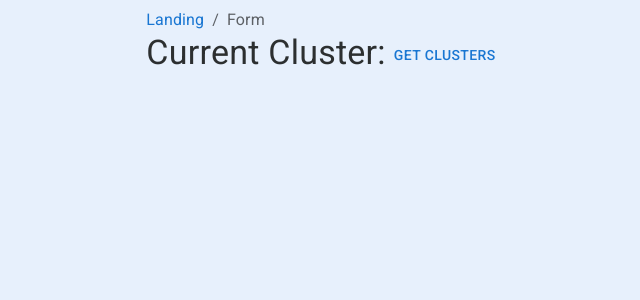
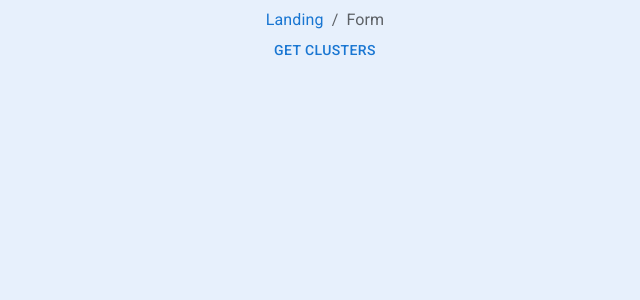
Before and after one commit to oslabs-beta/InKubator, a React app: page /form in a window 1280 px wide. Shown: the top 300 px of the page, without its empty margins (315-955 px from the left). Built offline with nearby package versions, Linux system fonts and the light colour scheme.

Commit message:
frontend styling WIP

```diff
--- a/client/App.jsx
+++ b/client/App.jsx
@@ -2,6 +2,8 @@ import React, { useState } from 'react';
 import LandingPage from './components/LandingPage';
 import CloudSetup from './components/CloudSetup';
 import MinikubeSetup from './components/MinikubeSetup';
+import Form from './components/Form';
+
 
 import HomePage from './pages/HomePage';
 import FormPage from './pages/FormPage';
@@ -21,6 +23,10 @@ const App = () => {
     </Routes>
     </>
   );
+
+  // return (
+  //   <Form />
+  // )
 };
 
 export default App;
--- a/client/components/CloudForm.jsx
+++ b/client/components/CloudForm.jsx
@@ -1,6 +1,6 @@
 import React, { useState, useEffect } from "react";
-import { Box, Grid, Button, IconButton, InputAdornment, TextField, Typography } from '@mui/material';
-import { Element, Link, animateScroll as scroll } from 'react-scroll';
+import { Box, Grid, Button, IconButton, Fab, Typography } from '@mui/material';
+import { Link, animateScroll as scroll } from 'react-scroll';
 import Clusters from './Clusters'
 import Form from './Form';
 
@@ -42,11 +42,7 @@ const CloudForm = () => {
 
   return (
     <>
-    <div id="cluster">
-      <Typography variant="h4" component="h4">
-        Current Cluster:{clusterName}
-        <Button onClick={handleGetClusters}> Get Clusters </Button>
-      </Typography>
+    <Box id="cluster">
 
       <Clusters
         clusters={clusters}
@@ -54,19 +50,31 @@ const CloudForm = () => {
         setClusterName={setClusterName}
         setLocation={setLocation}
         setStatus={setStatus}
+        handleGetClusters={handleGetClusters}
+
       />
 
       {clusterName ? (
-        <Button onClick={handleGetCredentials}>
-          Proceed with {clusterName} <Typography> Status: {status} </Typography>
-          <Link
-            to="form">
-          </Link>
-        </Button>
+        <div >
+          <Typography variant="h6" component="h6" style={{justifyContent: 'center'}}>
+            Current Cluster: {clusterName}
+          </Typography>
+          <Typography>
+            Status: {status.toLowerCase()}
+          </Typography>
+
+          <Button onClick={handleGetCredentials} size="large">
+          <Typography> <Fab variant="extended"> Proceed </Fab>   </Typography>
+            <Link
+              to="form">
+            </Link>
+          </Button>
+           </div>
+
       ) : null}
 
-    </div>
       {getCreds ? (<Form/>) : null}
+    </Box>
     </>
   )
 }
--- a/client/components/Clusters.jsx
+++ b/client/components/Clusters.jsx
@@ -1,14 +1,10 @@
 import React, { useState, useEffect } from "react";
-import { Box, Grid, Button, Paper, Typography } from '@mui/material';
+import { Box, Grid, Button, Paper, Typography, Fab } from '@mui/material';
+import RefreshIcon from '@mui/icons-material/Refresh';
 
 
 const Clusters = (props) => {
-    const [showMore, setShowMore] = useState(false);
-
-    const fullResArr = [];
-    const partialResArr = [];
-    let fullArr = [];
-    let partialArr = [];
+    const [showMore, setShowMore] = useState(false), fullResArr = [], partialResArr = [], [spin, setSpin] = useState(false)
 
     const handleShowMore = async (e) => {
         setShowMore(!showMore)
@@ -18,13 +14,22 @@ const Clusters = (props) => {
         props.setClusterName(e.target.id)
     }
 
+    const handleSpin = (e) => {
+        setSpin(true)
+
+        setTimeout(() => {
+            setSpin(false)
+        }, 1000);
+    }
+
     let showMoreButton = <Button onClick={handleShowMore}> Show more </Button>
     let showLessButton = <Button onClick={handleShowMore}> Show less </Button>
 
     if (props.clusters) {
         props.clusters.forEach((prop, idx) => {
+            const fullArr = [], partialArr = [];
             let button;
-            console.log('PROP', prop, idx)
+
             for (let keys in prop) {
                 if (keys === 'NAME') {
                     partialArr.push(<Typography xs={10} m={1}> {keys} : {prop[keys]} </Typography>)
@@ -40,11 +45,8 @@ const Clusters = (props) => {
                 }
                 fullArr.push(<Typography xs={10} m={1}> {keys} : {prop[keys]} </Typography>)
             }
-            fullResArr.push(<Paper variant="outlined" style={{ margin: '10px' }} elevation={12} square={false}> <Grid xs={'auto'}> {fullArr} {button} </Grid> </Paper>)
-            partialResArr.push(<Paper variant="outlined" style={{ margin: '10px' }} elevation={12} square={false}> <Grid xs={'auto'}> {partialArr} {button} </Grid> </Paper>)
-            partialArr = [];
-            fullArr = [];
-            console.log('resArr', fullResArr)
+            fullResArr.push(<Paper style={{ margin: '10px' }} elevation={5} square={false}> <Grid item xs={'auto'}> {fullArr} {button} </Grid> </Paper>)
+            partialResArr.push(<Paper style={{ margin: '10px' }} elevation={5} square={false}> <Grid item xs={'auto'}> {partialArr} {button} </Grid> </Paper>)
         })
     }
 
@@ -55,6 +57,7 @@ const Clusters = (props) => {
             // columnSpacing={10}
             justifyContent="center"
             alignItems="center">
+            {props.clusters ? <Fab onClick={handleSpin} className={spin ? "spin" : ""} size="small"> <RefreshIcon/> </Fab> : <Button onClick={props.handleGetClusters}> Get Clusters </Button>}
             {showMore ? fullResArr : partialResArr}
             {props.clusters ? (showMore ?  showLessButton : showMoreButton) : null}
         </Grid>
--- a/client/components/Form.jsx
+++ b/client/components/Form.jsx
@@ -1,5 +1,6 @@
 import React, { useState } from 'react';
-import { Alert, Button, MenuItem, TextField } from '@mui/material';
+import { Alert, Box, Grid, Button, MenuItem, IconButton, Fab, TextField, Typography } from '@mui/material';
+
 
 import { Link as RouterLink } from 'react-router-dom';
 
@@ -150,10 +151,6 @@ const Form = () => {
         };
     };
 
-    // useEffect(() => {
-    //   console.log(formValues)
-    // }, [formValues])
-
     const handleDeploy = async () => {
       try {
           const deployYaml = await fetch('api/deploy');
@@ -206,7 +203,7 @@ const Form = () => {
     };
 
   return (
-    <div id='test-form' className='form'>
+    <Box id='test-form' className='form'>
 
     {/* HEADER */}
     <div className='form-header'>
@@ -343,7 +340,7 @@ const Form = () => {
       <Alert severity="success">This is a success alert — check it out!</Alert> */}
 
       <Button><RouterLink to='/deploymentlist'>See Deployments</RouterLink></Button>
-    </div>
+    </Box>
   )
 }
 
--- a/client/styles.css
+++ b/client/styles.css
@@ -176,3 +176,16 @@ body {
 .section.active {
     transform: translateY(0);
   }
+
+@keyframes spin {
+from {
+    transform: rotate(0deg);
+}
+to {
+    transform: rotate(360deg);
+}
+}
+
+.spin {
+animation: spin 1s linear infinite;
+}
```
Also changed, not shown: 1 other file (tests, documents, lock files or other folders).
